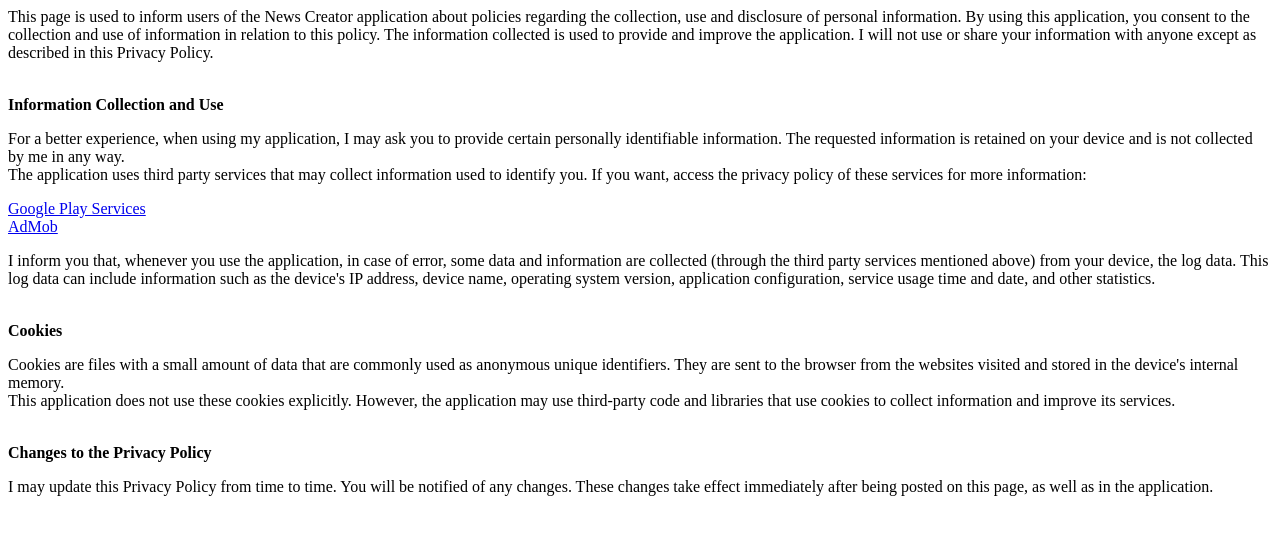
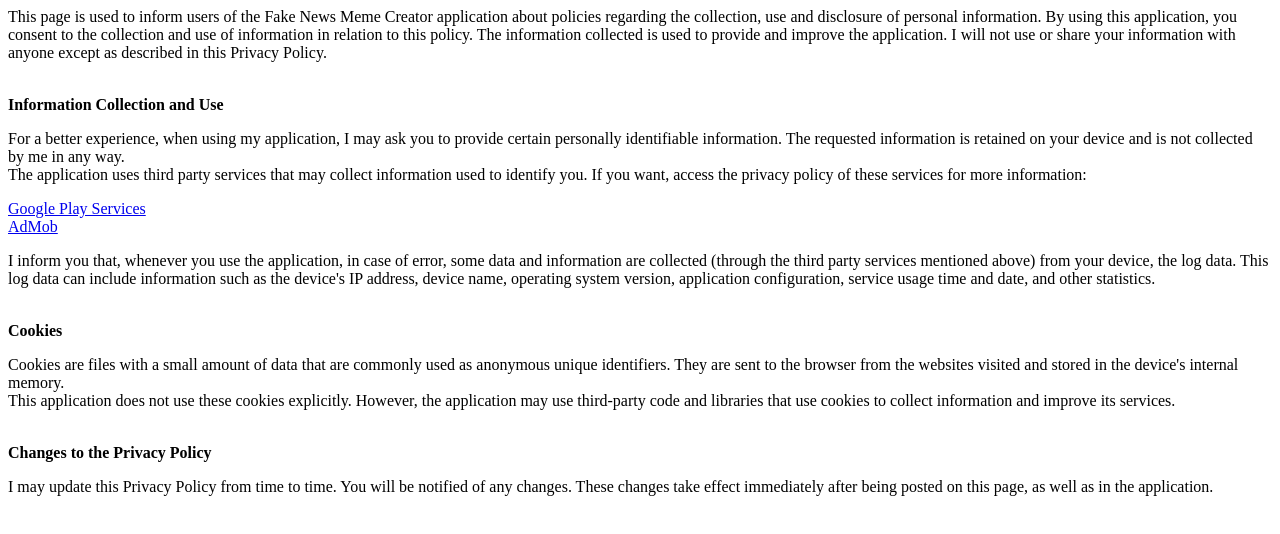
Before and after one commit to jsericksk/news-meme-creator, a plain HTML site: page index.html in a window 1280 px wide. Drawn offline with Linux system fonts and the light colour scheme.

Commit message:
App name changed

```diff
--- a/index.html
+++ b/index.html
@@ -3,7 +3,7 @@
   <head>
 	<meta charset="UTF-8">
 	<meta name="viewport" content="width=device-width">
-	<title>News Creator - Privacy Policy</title>
+	<title>Fake News Meme Creator - Privacy Policy</title>
   </head>
   <style>
 	div {
@@ -13,7 +13,7 @@
 	}
   </style>
   <body>
-        This page is used to inform users of the News Creator application about policies regarding the collection, use and disclosure of personal information.
+        This page is used to inform users of the Fake News Meme Creator application about policies regarding the collection, use and disclosure of personal information.
 	By using this application, you consent to the collection and use of information in relation to this policy. The information collected is used to provide and improve the application. I will not use or share your information with anyone except as described in this Privacy Policy.
 	<p/><br/><b>Information Collection and Use</b>
 	<p/>For a better experience, when using my application, I may ask you to provide certain personally identifiable information. The requested information is retained on your device and is not collected by me in any way.
```
